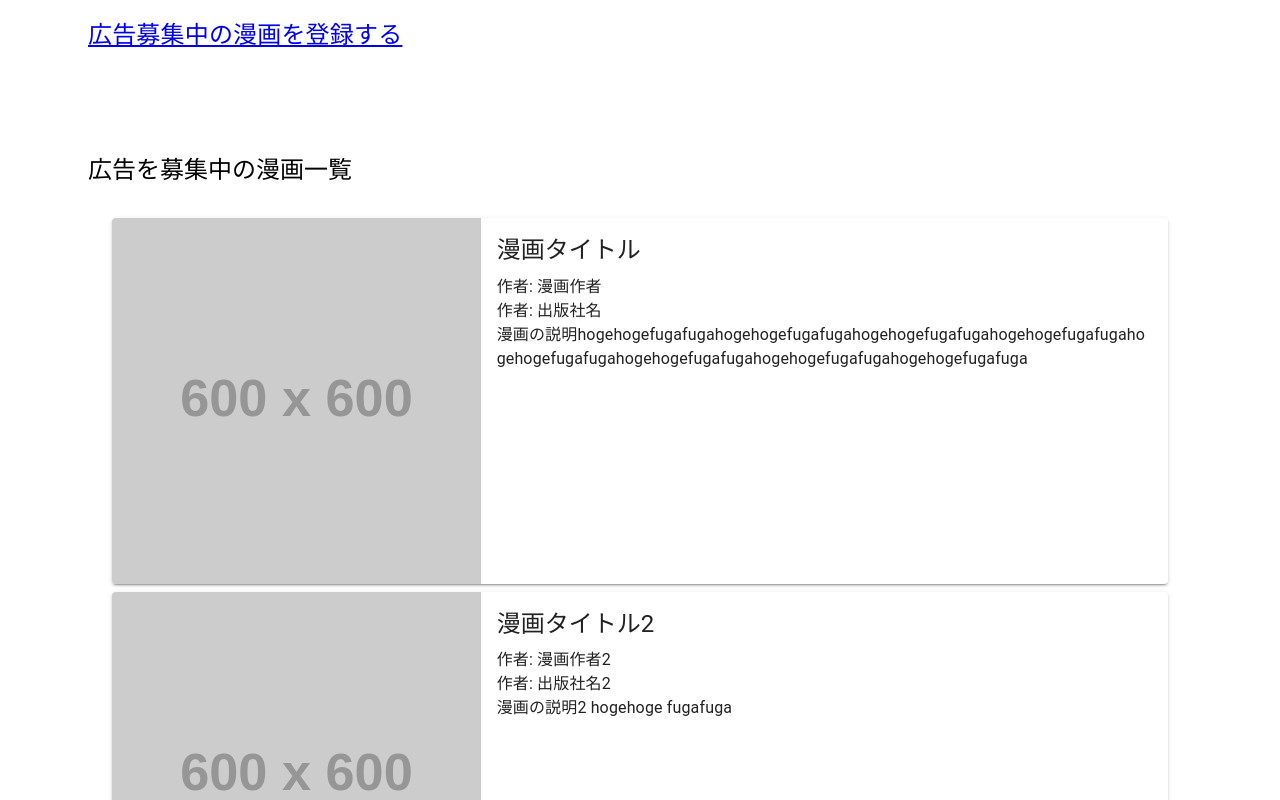
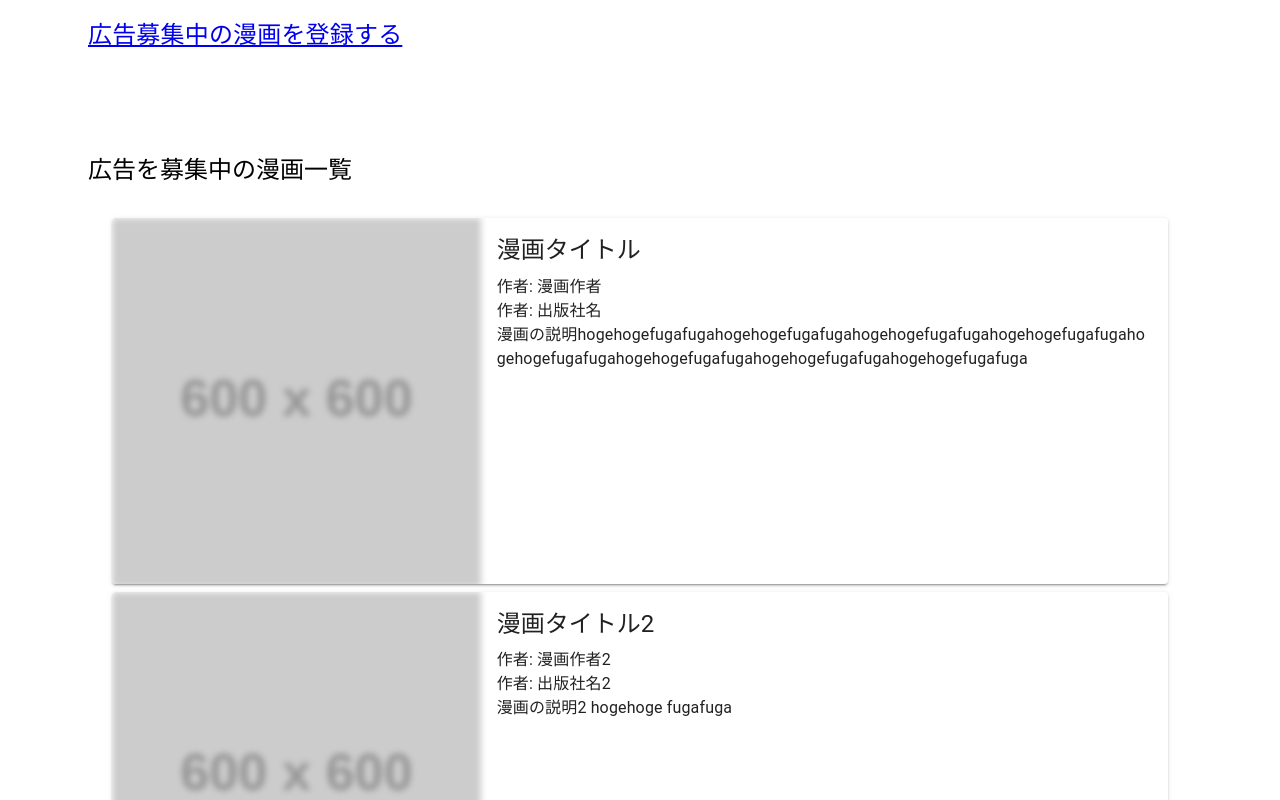
Before and after one commit to Tomo-osw/Candies_matching, a React (Create React App) app in the folder frontend/: page /login/publisher in a window 1280 px wide. Shown: the top 800 px of the page. Built offline with nearby package versions, Linux system fonts and the light colour scheme.

Commit message:
[fix] 著作権対応のために画像にぼかしを付加

```diff
--- a/frontend/src/components/MangaItem.tsx
+++ b/frontend/src/components/MangaItem.tsx
@@ -29,7 +29,7 @@ function MangaItem(manga: MangaData) {
             }}
           >
             <img
-              style={{ aspectRatio: '1/1', width: '100%' }}
+              style={{ aspectRatio: '1/1', width: '100%', filter: 'blur(3px)' }}
               src={manga.pictureUrl}
               loading="lazy"
             />
--- a/frontend/src/pages/MangaDetail.tsx
+++ b/frontend/src/pages/MangaDetail.tsx
@@ -35,6 +35,7 @@ export const MangaDetail = () => {
               height: '30vw',
               maxHeight: '360px',
               backgroundColor: '#eee',
+              filter: 'blur(3px)',
             }}
             src={url}
             loading="lazy"
--- a/frontend/src/pages/SearchResult.tsx
+++ b/frontend/src/pages/SearchResult.tsx
@@ -72,7 +72,7 @@ const SearchResult: React.FC<SearchResultProps> = () => {
                   component="img"
                   alt={manga.title}
                   image={manga.picture_url}
-                  style={{ width: '60%' }}
+                  style={{ width: '60%', filter: 'blur(3px)' }}
                 />
               </Grid>
               <Grid item xs={8}>
```
